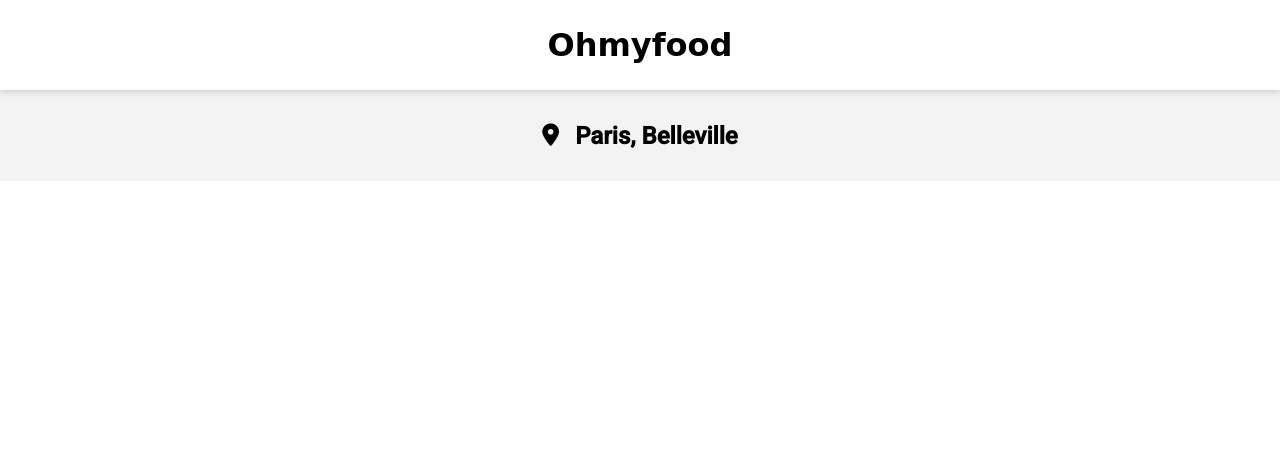
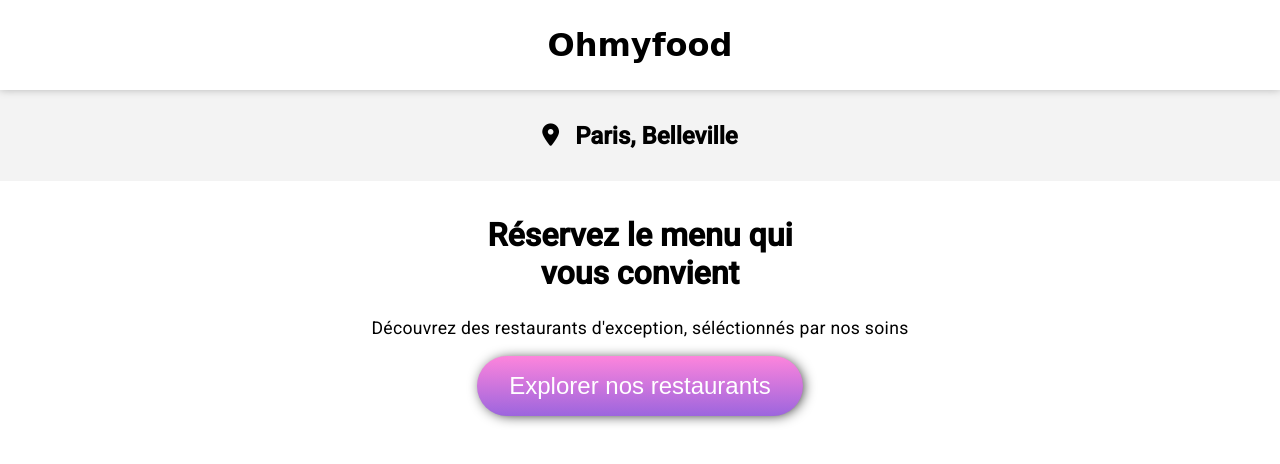
Before and after one commit to BriceLgs/LangloisBrice_03_25022022, a plain HTML site: page index.html in a window 1280 px wide. Drawn offline with Linux system fonts and the light colour scheme; a web font is replaced by a local one.

Commit message:
reserver

```diff
--- a/index.html
+++ b/index.html
@@ -13,10 +13,24 @@
         <h1>Ohmyfood</h1>
     </header>
     <main>
+
+        <!-- Lieu -->
+
         <div class="ville">
             <i class="fas fa-map-marker-alt"></i>
             <h2>Paris, Belleville</h2>
         </div>
+
+        <!-- Div TOP -->
+
+        <section class="reserver">
+            <h2>Réservez le menu qui <br>vous convient</h2>
+            <p>Découvrez des restaurants d'exception, séléctionnés par nos soins</p>
+            <button>Explorer nos restaurants</button>
+            <div class="gradientbtn">
+
+            </div>
+        </section>
     </main>
 </body>
 </html>
--- a/style.css
+++ b/style.css
@@ -32,3 +32,36 @@ main .ville {
 main .ville i {
     font-size: 1.4rem;
 }
+
+/* Reserver */
+
+.reserver {
+    text-align: center;
+}
+
+.reserver h2 {
+    margin-top: 2.2rem;
+    font-size: 2rem;
+}
+
+.reserver p {
+    font-size: 1.1rem;
+    letter-spacing: 0.3px;
+}
+
+.reserver button {
+    background-image: linear-gradient(to top, rgba(147, 86, 220, 0.9), rgba(255, 121, 218, 0.9));
+    color: white;
+    font-weight: 400;
+    font-size: 1.5rem;
+    padding: 1rem 2rem;
+    border: none;
+    border-radius: 2rem;
+    box-shadow: 2px 1px 14px -3px #000000;
+    transition: all 170ms;
+}
+
+.reserver button:hover {
+    transform: scale(1.02);
+    opacity: 0.9;
+}
```
